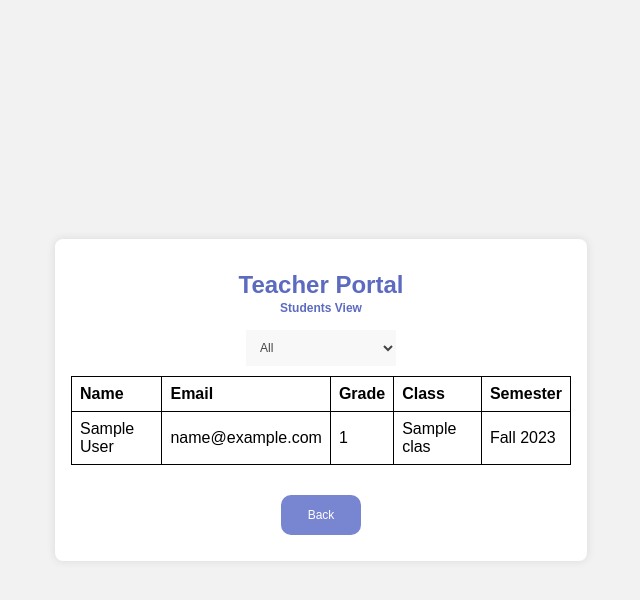
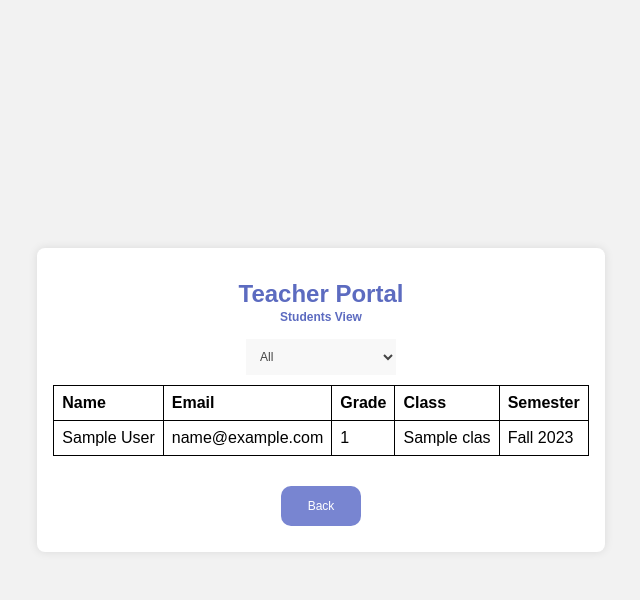
Before and after one commit to wjk/CSI4999-DebEdu, a PHP site: page /t-students.php in a window 1280 px wide. Shown: the top 600 px of the page, without its empty margins (319-959 px from the left). Run offline with PHP 8.4, Linux system fonts and the light colour scheme; the visitor is signed in with stand-in values (Sample User, id 1); tables that the repository leaves empty hold one stand-in row (values such as "Sample post").

Commit message:
Fix layout error

```diff
--- a/php/t-students.php
+++ b/php/t-students.php
@@ -104,7 +104,6 @@ function get_classes($conn, $teacher_id) {
         }
 
         .choice-container {
-            width: 500px;
             padding: 16px;
             background-color: white;
             border-radius: 8px;
```
